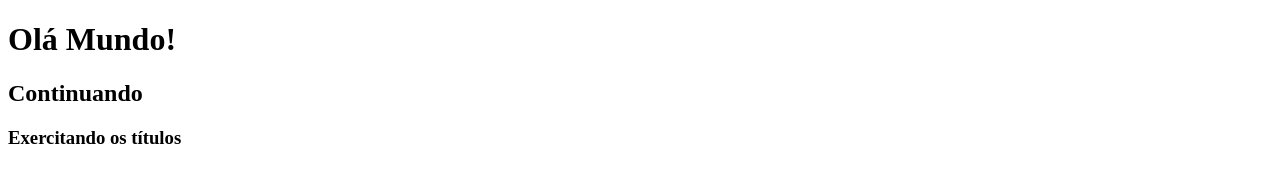
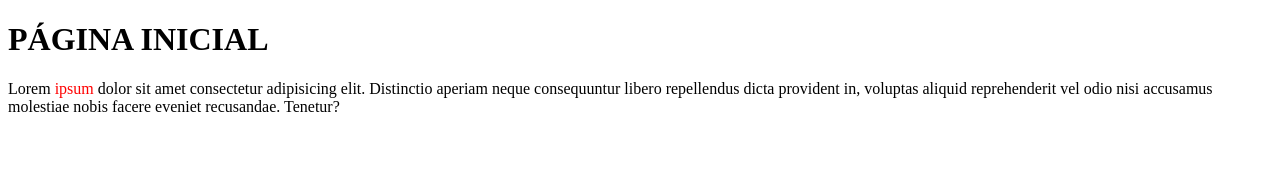
Before and after one commit to Diogo-gallina/exercicio1-s, a plain HTML site: page index.html in a window 1280 px wide. Drawn offline with Linux system fonts and the light colour scheme.

Commit message:
criei um bloco de texto com css

```diff
--- a/index.html
+++ b/index.html
@@ -9,10 +9,15 @@
 
     <body>
 
-        <h1>Olá Mundo!</h1>
-        <h2>Continuando</h2>
-        <h3>Exercitando os títulos</h3>
+        <div>
+            <h1>PÁGINA INICIAL</h1>
 
+            <div>
+                <p>
+                    Lorem <span style="color: #FF0000;">ipsum</span> dolor sit amet consectetur adipisicing elit. Distinctio aperiam neque consequuntur libero repellendus dicta provident in, voluptas aliquid reprehenderit vel odio nisi accusamus molestiae nobis facere eveniet recusandae. Tenetur?
+                </p>
+            </div>
+        </div>
 
     </body>
 
```
